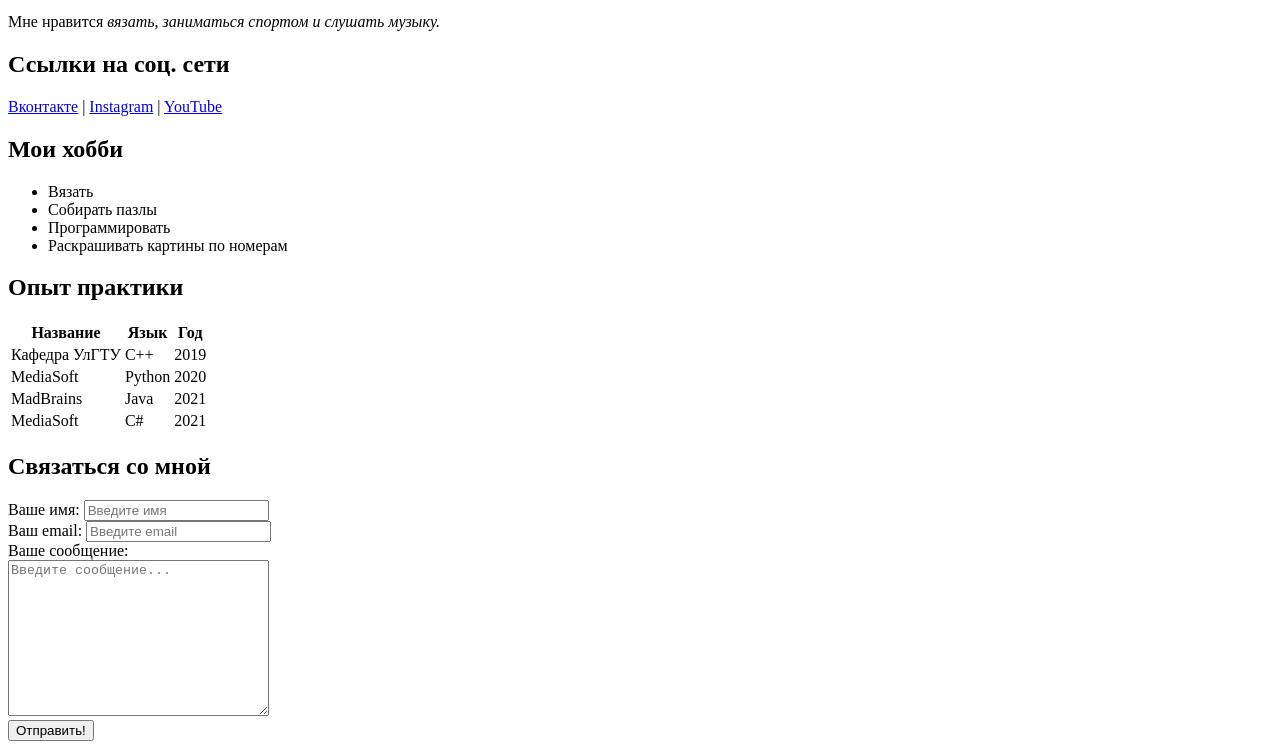
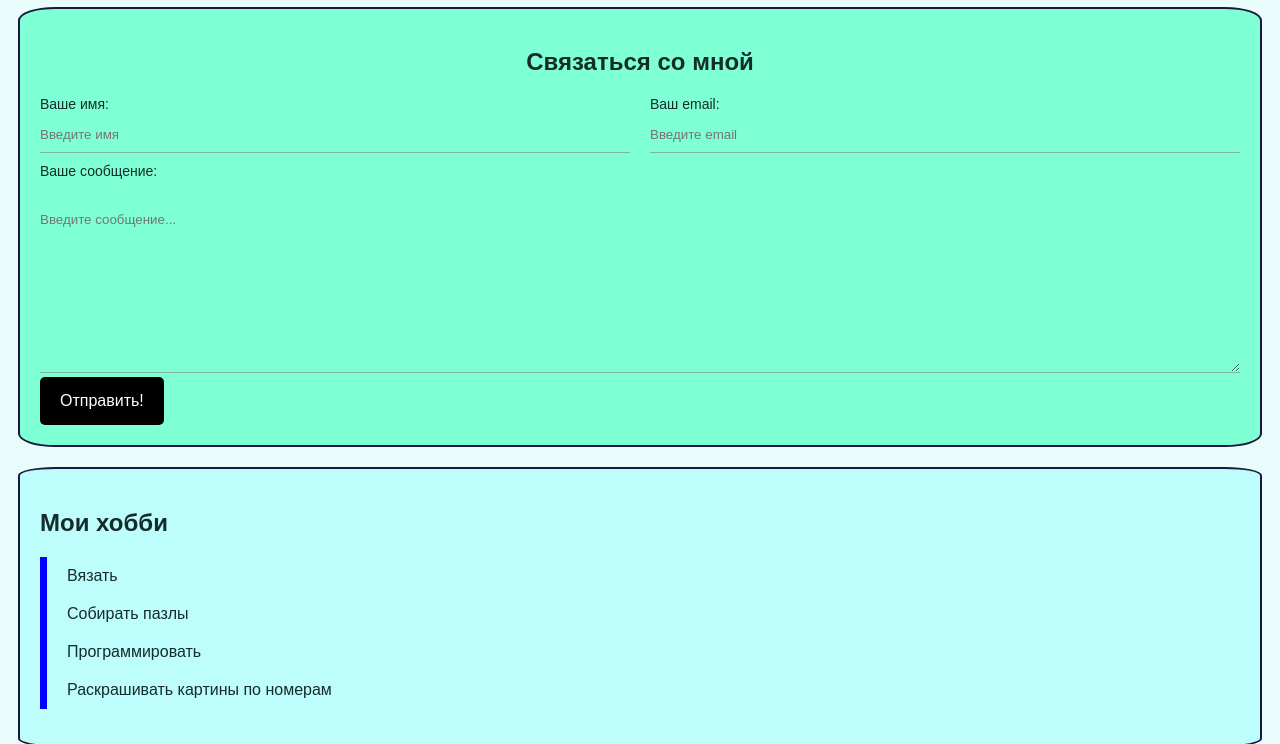
Before and after one commit to colom23/test_projest, a plain HTML site: page index.html in a window 1280 px wide. Shown: the part 277-1021 px from the top of the page. Drawn offline with Linux system fonts and the light colour scheme.

Commit message:
Add styles

```diff
--- a/index.html
+++ b/index.html
@@ -7,34 +7,78 @@
     <meta name="keywords" content="html, course, css, tags">
     <meta name="descriprtion" content="Этот сайт о вязании крючком">
     <title>Обо мне</title>
+    <link rel="stylesheet" href="styles.css">
 </head>
 <body>
-    <img src="images/cat.jpg" alt="Не найдено" width="200">
+   <div class="container"><div class="info">
+
+        <div class="info">
+            <img class="avatar" src="images/cat.jpg" alt="Не найдено" width="200">
+
+
+            <div class="info-text">
                 <h1>Ольга</h1>
                 <hr>
-
-    <p> Я закончила 4 курс <strong> УлГТУ </strong>.</p>
-    <p> Мне нравится <em>вязать, заниматься спортом и слушать музыку.</em> </p>
-
+                <p> Я закончила 4 курс УлГТУ.</p>
+                <p> Мне нравится вязать, заниматься спортом и слушать музыку. </p>
+                <div class="card-link_soсial">
                     <h2> Ссылки на соц. сети</h2>
                 <p>
                     <a href="https://vk.com/id156937241" target="_blank">Вконтакте</a> |
                     <a href="https://www.instagram.com/" target="_blank">Instagram</a> |
                     <a href="https://www.youtube.com/" target="_blank">YouTube</a>
                 </p>
+            </div>
 
+        </div>
+
+        </div>
+
+
+    </div>
+    <div class="card contact">
+        <h2> Связаться со мной </h2>
+
+        <form class="form" action="/">
+            <div class="form-row">
+                <div class="form-group">
+                    <label for="name"> Ваше имя:</label>
+                    <input type="text" id="name" placeholder="Введите имя">
+                    </div>
+
+                    <div class="form-group">
+                    <label for="email"> Ваш email:</label>
+                    <input type="email" id="email" placeholder="Введите email">
+                    </div>
+            </div>
+                <div class="form-group">
+                <label for="mess"> Ваше сообщение:</label>
+                <br>
+                <textarea name="message" id="mess" cols="30" rows="10" placeholder="Введите сообщение..."></textarea>
+            </div>
+
+        <div>
+            <input class="btn" type="submit" value="Отправить!">
+        </div>
+        </form>
+    </div>
+
+    <div class="card hobby">
         <h2> Мои хобби </h2>
 
-     <ul>
+        <ul class="list">
             <li> Вязать</li>
             <li> Собирать пазлы</li>
             <li> Программировать</li>
             <li> Раскрашивать картины по номерам</li>
         </ul>
 
+    </div>
+
+    <div class="card practie_exper">
         <h2> Опыт практики</h2>
 
-     <table>
+        <table class="table-pract">
             <head>
                 <tr>
                 <th>Название</th>
@@ -65,29 +109,12 @@
                 </tr>
             </tbody>
         </table>
-     <h2> Связаться со мной </h2>
-
-     <form action="/">
-        <div>
-            <label for="name"> Ваше имя:</label>
-            <input type="text" id="name" placeholder="Введите имя">
     </div>
 
-         <div>
-            <label for="email"> Ваш email:</label>
-            <input type="email" id="email" placeholder="Введите email">
+
 </div>
 
-         <div>
-            <label for="mess"> Ваше сообщение:</label>
-            <br>
-            <textarea name="message" id="mess" cols="30" rows="10" placeholder="Введите сообщение..."></textarea>
-        </div>
 
-        <div>
-            <input type="submit" value="Отправить!">
-        </div>
-     </form>
 
 </body>
 </html>
--- /dev/null
+++ b/styles.css
@@ -0,0 +1,188 @@
+@import url('https://fonts.googleapis.com/css2?family=Lato:ital,wght@0,300;1,300&display=swap');
+body {
+    font-size: 16px;
+    font-family: 'Light', sans-serif;
+    font-weight: normal;
+    background-color: rgba(215, 250, 248, 0.566);
+    color: rgb(21, 44, 44);
+}
+.container {
+    max-width: 800;
+    margin: auto;
+    padding-top: 5px 20px;
+
+}
+.info{
+    display: flex;
+}
+
+.info-text {
+    padding-left: 20px;
+}
+
+.info-text p {
+    font-size: 14px;
+    font-style: italic;
+    font-variant: small-caps;
+}
+
+.card {
+    border: 2px solid rgb(24, 24, 66);
+    border-radius: 3%;
+    margin: 20px 10px;
+    padding: 20px;
+
+}
+
+.hobby {
+    background-color: rgba(0, 255, 255, 0.187);
+}
+
+.hobby ul {
+    list-style: none;
+    border-left: 7px solid blue;
+    padding-left: 20px;
+}
+
+.list li{
+    padding-top: 10px;
+    padding-bottom: 10px;
+}
+
+.list li:hover {
+    background-color: rgb(234, 233, 233);
+    font-size: large;
+}
+
+.table-pract{
+    width: 100%;
+    text-align: center;
+}
+
+.table-pract th {
+    font-size: 20px;
+    background-color: rgb(86, 120, 149);
+    padding: 10px;
+    color: aliceblue;
+}
+
+.table-pract td {
+    padding: 30px 10px;
+}
+
+.table-pract td:hover {
+    background-color: rgb(88, 90, 151);
+    color: aliceblue;
+}
+.table-pract tr:nth-child(even){
+    background-color: darkgray;
+}
+/*  каждая нечетная строка закрашивается */
+.table-pract tr:nth-child(odd){
+    background-color: rgb(219, 199, 199);
+}
+
+
+.contact {
+    background-color: aquamarine;
+
+
+}
+
+ .form-group label{
+    display: block;
+    font-size: 14px;
+ }
+.contact h2 {
+    text-align: center;
+}
+.form-row {
+    margin-bottom: 10px;
+    display: flex;
+}
+ .form-row .form-group {
+    margin-right: 20px;
+    width: 50%;
+
+ }
+
+.form-group textarea, .form-group input{
+    width: 100%;
+    box-sizing: border-box;
+    border: none;
+    background: transparent;
+    border-bottom: 1px solid rgba(124, 124, 124, 0.564);
+    color: #000;
+    padding: 15px 0 10px;
+    outline: none;
+    font-family: inherit;
+}
+
+.form-row .form-group:last-child {
+    margin-right: 0;
+}
+
+.practie_exper {
+    background-color: rgb(127, 234, 255);
+}
+
+
+.avatar {
+    width: 350px;
+    border-radius: 20px;
+    box-shadow: 4px 4px 5px rgba(0, 0, 0, 0.25);
+}
+
+
+a {
+    color: #000;
+    text-decoration: none;
+}
+
+a:hover {
+    color: red;
+    cursor: pointer;
+    text-decoration: underline;
+}
+
+a:active {
+    color: aqua;
+}
+
+.btn {
+    background-color: #000;
+    color: white;
+    font-size: 16px;
+    padding: 15px 20px;
+    border: none;
+    cursor: pointer;
+    border-radius: 5px;
+ }
+
+
+.btn:hover{
+    opacity: 0.8;
+}
+
+
+@media (max-width: 650px) {
+
+    .info {
+        width: 300px;
+        display: block;
+        margin: 40px auto;
+        color: rgb(63, 103, 105);
+        text-align: center;
+    }
+
+    .form-row{
+        display: block;
+    }
+
+    .form-row .form-group {
+        width: 100%;
+        margin-bottom: 10px;
+        margin-right: 0;
+    }
+
+}
```
Lines whose indentation alone changed are shown as unchanged.
